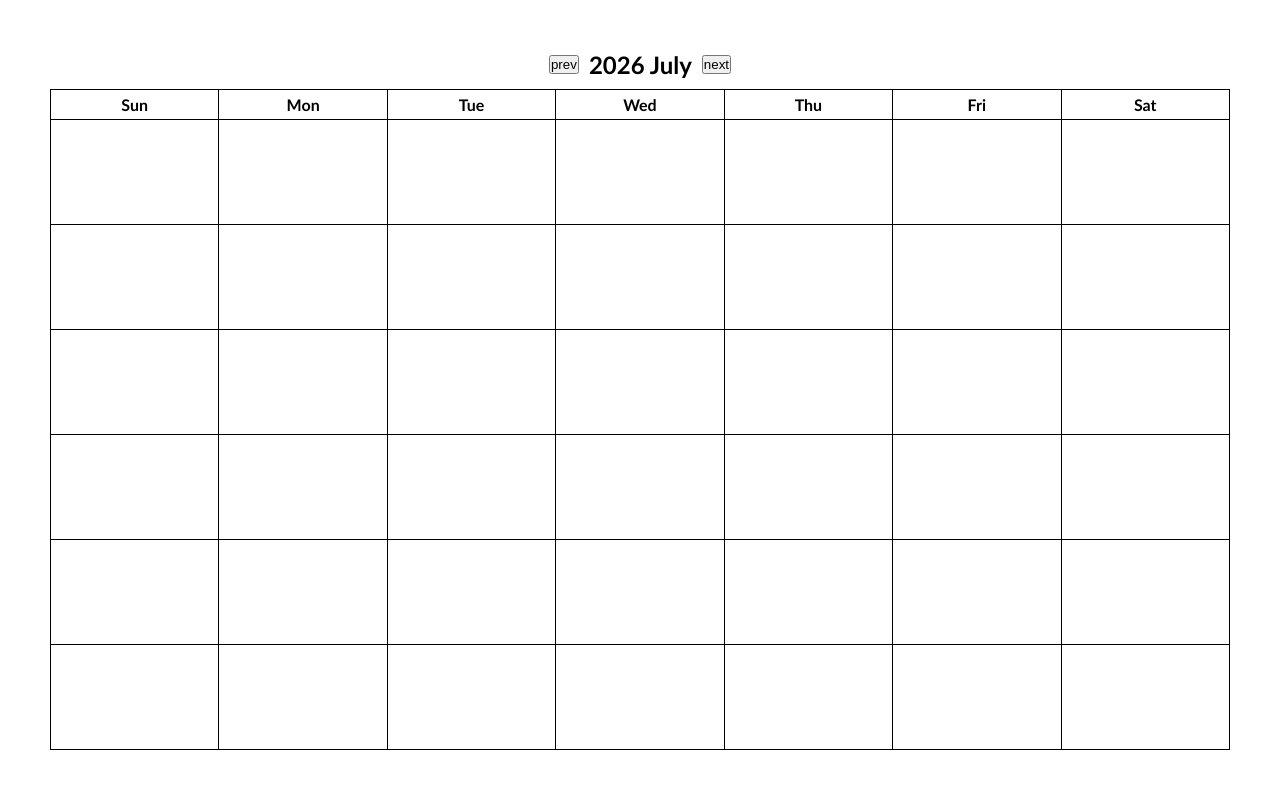
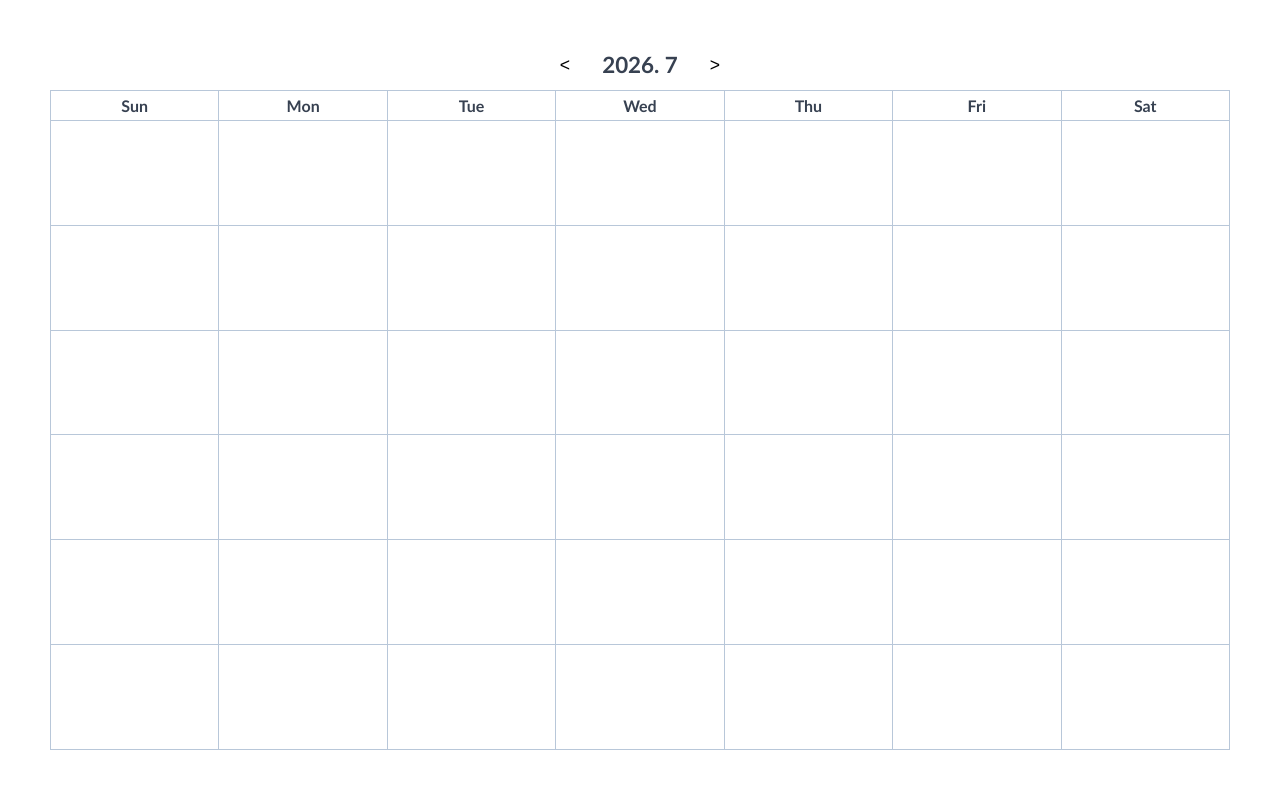
Before and after one commit to roka0430/genshin-calendar, a Node project: template views/index.ejs in a window 1280 px wide. Run offline with Node 20 templates, Linux system fonts and the light colour scheme; the template is opened without the code that fills it, so the values that code supplies are empty.

Commit message:
style: calendar header

```diff
--- a/public/style.css
+++ b/public/style.css
@@ -1,3 +1,15 @@
+:root {
+  --color-bg: #f5f7fa;
+  --color-bg-secondary: #ffffff;
+  --color-bg-hover: #e8eef5;
+
+  --color-text: #374151;
+  --color-text-secondary: #52606d;
+  --color-text-muted: #7b8794;
+
+  --color-border: #b8c7d9;
+}
+
 * {
   margin: 0;
   padding: 0;
@@ -15,7 +27,10 @@
 
 body {
   padding: 50px;
+  color: var(--color-text);
+  font-size: 16px;
   font-family: "Calibri", sans-serif;
+  user-select: none;
 }
 
 .calendar {
@@ -34,6 +49,28 @@
   justify-content: center;
 }
 
+.calendar__title {
+  width: 100px;
+  padding: 0 0 1px 0;
+  font-size: 1.4rem;
+  text-align: center;
+}
+
+.calendar__button {
+  width: 30px;
+  height: 30px;
+  padding: 1px 0 0 0;
+  background: none;
+  border: none;
+  border-radius: 50%;
+  font-size: 1.1rem;
+  cursor: pointer;
+}
+
+.calendar__button:hover {
+  background: var(--color-bg-hover);
+}
+
 .calendar__body {
   width: 100%;
   height: 100%;
@@ -42,7 +79,7 @@
 }
 
 .calendar__body .cell {
-  border: solid 1px black;
+  border: solid 1px var(--color-border);
 }
 
 .calendar__body .cell.weekday {
--- a/views/index.ejs
+++ b/views/index.ejs
@@ -11,9 +11,9 @@
 <body>
   <div class="calendar">
     <div class="calendar__header">
-      <button class="calendar__button">prev</button>
-      <h2 class="calendar__title">2026 July</h2>
-      <button class="calendar__button">next</button>
+      <button class="calendar__button">&lt;</button>
+      <h2 class="calendar__title">2026. 7</h2>
+      <button class="calendar__button">&gt;</button>
     </div>
     <table class="calendar__body">
       <thead class="calendar__weekdays">
```
